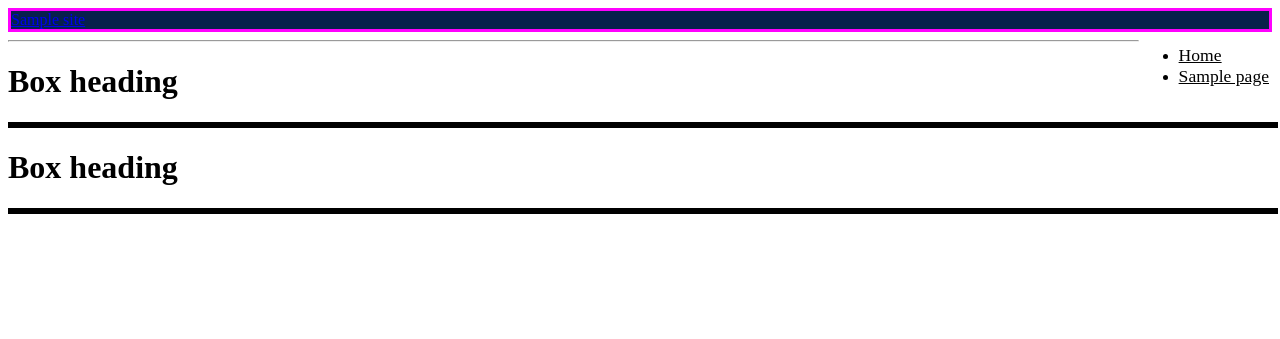
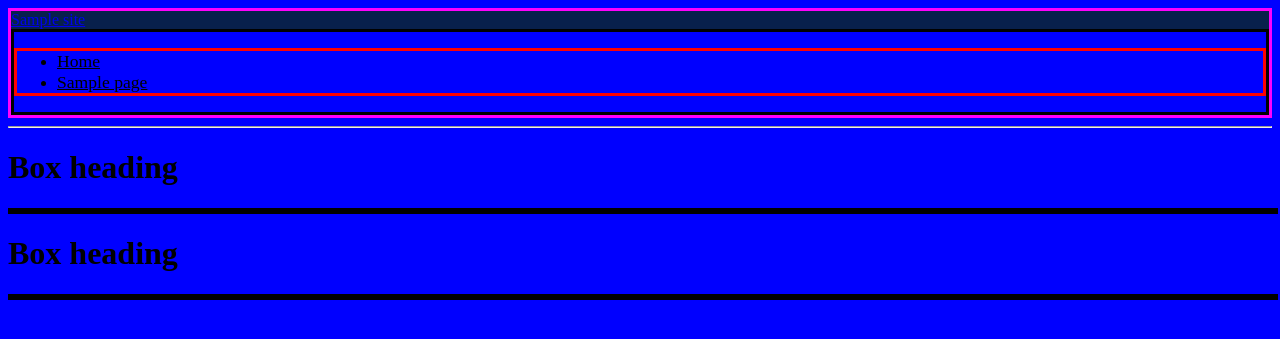
Before and after one commit to elishevabina/LB-website-dev, a WordPress theme: template impulse-child/index.php in a window 1280 px wide. Shown: the top 339 px of the page. Run offline with PHP 8.4 and a stand-in for WordPress, Linux system fonts and the light colour scheme; the site name, menu and one post (Sample post) are stand-ins, and other content is empty.

Commit message:
working on background

```diff
--- a/impulse-child/header.php
+++ b/impulse-child/header.php
@@ -31,7 +31,7 @@ If it breaks things, that's a fault in impulse, right? -->
 	<div id="header_container">
 
 		<!--header-->
-	<div class="row">
+	<div class="row" id="banner">
 		<div class="three columns">
 
 				<?php if ( ( of_get_option('logo_image') ) != '' ) { ?>
@@ -44,8 +44,9 @@ If it breaks things, that's a fault in impulse, right? -->
 		</div> <!--row end.  Moved in child theme.-->
 
 	<!--top menu--><!--this is inside header_container and outside row, meaning it's no longer a sibling of the logo.
-	For some reason this also seems to put it outside the border of header_container?-->
-			<div class="nine columns" id="menu_container" >
+	Instead it's a sibling of div.row.  Changed the grid layout to match.-->
+
+			    <div class="row" id="menu_container" >
 
 		<?php $navcheck = '' ; ?>
 
@@ -60,7 +61,7 @@ If it breaks things, that's a fault in impulse, right? -->
 	</ul>
 <?php } else echo($navcheck); ?>
 
-	</div>
+	</div><!--menu_container end-->
 
 
 
--- a/impulse-child/style.css
+++ b/impulse-child/style.css
@@ -17,15 +17,23 @@ Text Domain: impulse-child
 /*defaults*/
 body {
         color: black;
+        background-color: blue !important;
         }
 
+#header_container, #welcome_container, #box_container, #footer-container {
+    background-color: transparent;
+
+}
 /*header*/
 #header_container {
         border: solid;
         border-color: magenta;
-        }
+        position: relative;
+        height: auto;
 
-#header_container .row {
+}
+
+#banner {
         background-color: #08204c;
        /* margin-top: 0 ;
         height: 70%;*/
@@ -36,10 +44,19 @@ body {
 /*main navigation */
 
 #menu_container {
-        float: right;
+        position: static;
+        border-style: solid;
+       /* overflow: auto;*/
+        padding: 0;
         }
 
 /*at the moment #nav is a ul*/
+
+
+#nav {
+     float: none;
+     border: solid red;
+     }
 
 #nav a, #nav a:visited {
         color: black;
@@ -73,6 +90,7 @@ body {
 	color: #33f;
 }
 
+@import url("css/white_header.css");
 
 
 /*Home page --temporary-- */
```
Also changed, not shown: impulse-child/white_header.css (added, +16 -0 lines).
